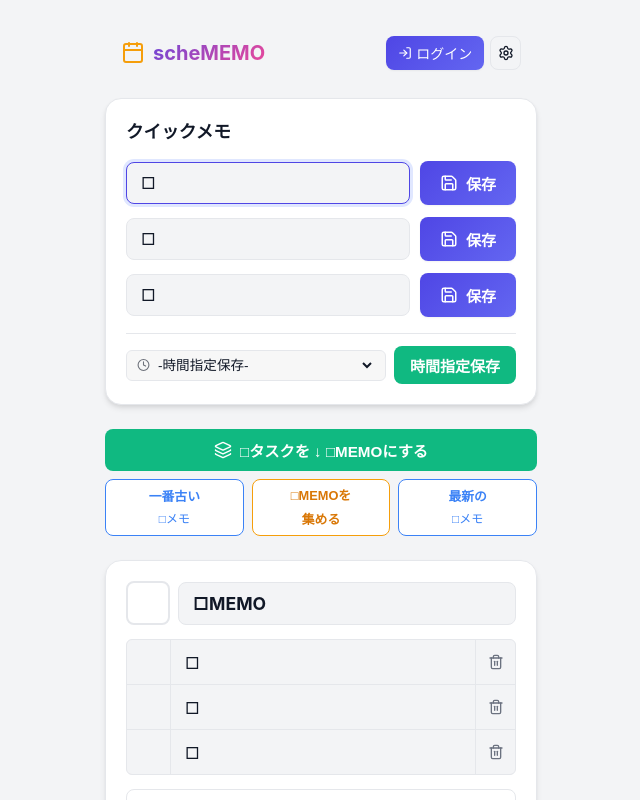
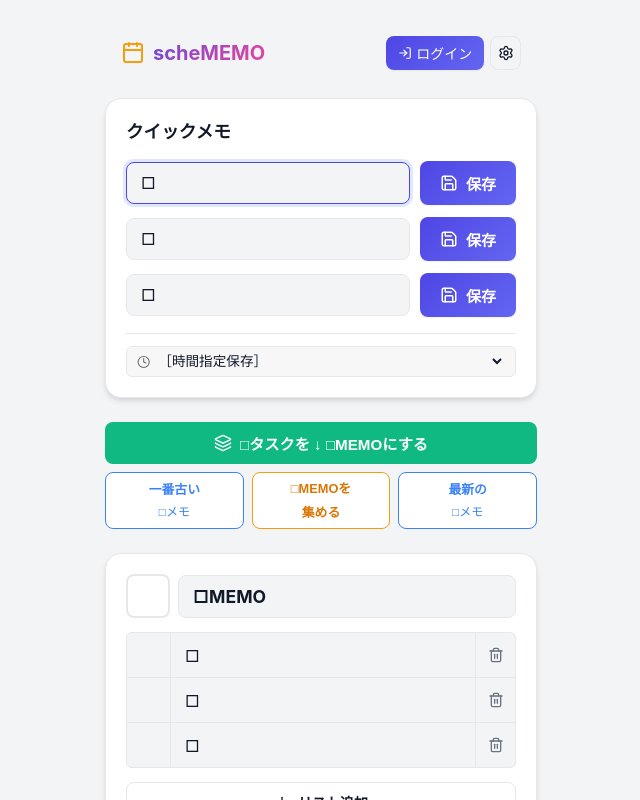
Before and after one commit to itokenlaw-rgb/scheMEMO, a React (Vite) app: page / in a window 1280 px wide. Shown: the top 800 px of the page, without its empty margins (319-959 px from the left). Built offline with nearby package versions, Linux system fonts and the light colour scheme.

Commit message:
singleEditer

```diff
--- a/src/App.tsx
+++ b/src/App.tsx
@@ -188,6 +188,9 @@ function App() {
   };
 
   // ── 「□タスクを⇩□MEMOにする」ボタンを押したときの処理 ──
+// src/App.tsx より、該当の handleMergeWeeklyMemos 関数周辺のみ抜粋
+
+  // ── 「□タスクを⇩□MEMOにする」ボタンを押したときの処理 ──
   const handleMergeWeeklyMemos = async () => {
     setIsLoading(true);
     try {
@@ -209,10 +212,8 @@ function App() {
         const eventDate = new Date(e.start);
         const title = (e.title || '').trim();
 
-        // 指定された日付範囲内か
         const isWithinRange = eventDate >= startRange && eventDate <= endRange;
 
-        // 「□」で始まり、かつ「□MEMO」などの一括用タイトルを含まない純粋なタスクか（タイトル空防御付き）
         const isPureTask =
           title.startsWith('□') &&
           !title.toUpperCase().includes('MEMO') &&
@@ -227,7 +228,14 @@ function App() {
         return;
       }
 
-      // 3. 集めたタスクのタイトルを1行ずつの箇条書きテキスト（内容欄用）にする
+      // ── 【１の修正】集めたタスクを開始時刻の古い順（時系列順）に並び替える ──
+      targetTasks.sort((a, b) => {
+        const timeA = new Date(a.start).getTime();
+        const timeB = new Date(b.start).getTime();
+        return timeA - timeB; // 古い順にソート
+      });
+
+      // 3. 時系列順にソートされたタスクのタイトルを1行ずつの箇条書きテキストにする
       const memoLines = targetTasks.map((t: CalendarEvent) => (t.title || '').trim());
       const memoContent = memoLines.join('\n');
 
@@ -252,12 +260,12 @@ function App() {
       const taskIds = targetTasks.map(t => t.id);
       setMergedTaskIds(taskIds);
 
-      // 7. エディターへセット（BatchEditorが自動的に起動し、バラして中身を表示します）
+      // 7. エディターへセット
       setSelectedEvent(generatedMemoEvent);
 
     } catch (error) {
       console.error(error);
-      alert("処理中にエラーが発生しました。カレンダーデータの一部に不整合がある可能性があります。");
+      alert("処理中にエラーが発生しました。");
     } finally {
       setIsLoading(false);
     }
--- a/src/components/SingleEditor.tsx
+++ b/src/components/SingleEditor.tsx
@@ -29,7 +29,7 @@ function nextOrThisSaturday(from: Date): Date {
 /** 設定値をもとにプリセット選択肢のラベルを生成 */
 function buildPresets(s: TimeSettings) {
   return [
-    { label: '-時間指定保存-', value: 'default' },
+    { label: '［時間指定保存］', value: 'default' },
     { label: `${s.preset1HoursLater}時間後`, value: 'p1' },
     { label: `今日の ${s.preset2TodayHour}時`, value: 'p2' },
     { label: `明日の ${s.preset3TomorrowHour}時`, value: 'p3' },
@@ -70,7 +70,6 @@ function calcPresetTime(value: string, s: TimeSettings): { start: Date; end: Dat
       break;
     }
     default: {
-      // 基本設定の quickMemoSaveHour (本日の〇時)
       start.setHours(s.quickMemoSaveHour, 0, 0, 0);
       break;
     }
@@ -101,7 +100,7 @@ export const SingleEditor: React.FC<SingleEditorProps> = ({ onSave }) => {
     return () => clearTimeout(id);
   }, []);
 
-  // 右横の単体「保存」ボタン：常に「本日の21時（設定値）」に保存
+  // 右横の単体「保存」ボタン
   const handleSaveField = useCallback((
     text: string,
     setText: React.Dispatch<React.SetStateAction<string>>,
@@ -110,7 +109,6 @@ export const SingleEditor: React.FC<SingleEditorProps> = ({ onSave }) => {
     const trimmed = text.replace(/^[□☑]\s*/, '').trim();
     if (!trimmed) return;
 
-    // 単体保存ボタンは常に基本設定の「本日の〇時」に保存するため、'default' を明示
     const { start, end } = calcPresetTime('default', settings);
 
     const newEvent: CalendarEvent = {
@@ -131,48 +129,45 @@ export const SingleEditor: React.FC<SingleEditorProps> = ({ onSave }) => {
     }
   }, [settings, onSave]);
 
-  // 【２の修正】：下部の「時間指定保存」ボタンをクリックした時の一括登録処理
-  const handlePresetSaveAll = () => {
-    if (timePreset === 'default') {
-      alert('保存する時間（プリセット）を選択してください。');
-      return;
-    }
+  // 【修正】：プルダウンの選択肢が「変更（クリック選択）されたとき」に直接呼び出す一括登録処理
+  const handleSelectPresetDirectly = (presetValue: string) => {
+    if (presetValue === 'default') return;
 
-    // 入力欄1〜3のテキストを配列にまとめる
     const fields = [
       { text: text1, setter: setText1 },
       { text: text2, setter: setText2 },
       { text: text3, setter: setText3 }
     ];
 
-    // 「□」以外の文字が実際に入力されているものだけを抽出
+    // 入力があるタスクのみを対象にする
     const validFields = fields.filter(f => f.text.replace(/^[□☑]\s*/, '').trim().length > 0);
 
     if (validFields.length === 0) {
-      alert('時間指定保存するタスクを入力欄に記入してください。');
+      alert('時間指定保存するタスクを入力欄に記入してから、選択肢を選んでください。');
+      setTimePreset('default');
       return;
     }
 
-    // 選択されたプリセット時間（「明日の21時」など）を計算
-    const { start, end } = calcPresetTime(timePreset, settings);
+    // 選択された時間（presetValue）で時間を算出
+    const { start, end } = calcPresetTime(presetValue, settings);
 
-    // 有効な入力内容を1つずつ、そのタイトルの予定としてループ保存
+    // カレンダーへ1つずつ登録
     validFields.forEach((field, index) => {
       const newEvent: CalendarEvent = {
         id: `evt-${Date.now()}-preset-${index}-${Math.random().toString(36).substring(2, 5)}`,
-        title: field.text.trim(), // 記入欄の文字列（例: □ABC）をそのままタイトルにする
+        title: field.text.trim(),
         start: new Date(start),
         end: new Date(end),
-        memo: '', // 内容は何も記載しない
+        memo: '',
         status: 'unchecked',
         isBatch: false,
       };
       onSave(newEvent);
-      field.setter('□'); // 入力欄をクリア
+      field.setter('□');
     });
 
-    setTimePreset('default'); // プルダウンをリセット
-    alert('選択した時間指定で、すべてのタスクを1つずつカレンダーに登録しました。');
+    setTimePreset('default'); // プルダウンの表示を「-えらんで時間指定保存-」に戻す
+    alert('選択した時間指定でカレンダーに登録しました。');
     setTimeout(() => focusAfterCheckbox(inputRef1.current), 0);
   };
 
@@ -243,13 +238,17 @@ export const SingleEditor: React.FC<SingleEditorProps> = ({ onSave }) => {
         </button>
       </div>
 
-      {/* 【２の修正】：下部に配置した時間指定保存用のプルダウンとボタンエリア */}
+      {/* 【修正】：プルダウン単体にして、選んだ瞬間に登録される仕様へ変更 */}
       <div style={{ display: 'flex', gap: '0.5rem', alignItems: 'center', borderTop: '1px solid var(--border)', paddingTop: '0.75rem', marginTop: '0.25rem' }}>
         <div style={{ display: 'flex', alignItems: 'center', gap: '0.25rem', backgroundColor: 'rgba(0,0,0,0.03)', padding: '6px 10px', borderRadius: '6px', flex: 1, border: '1px solid var(--border)' }}>
           <Clock size={14} style={{ opacity: 0.6 }} />
           <select
             value={timePreset}
-            onChange={(e) => setTimePreset(e.target.value)}
+            onChange={(e) => {
+              const val = e.target.value;
+              setTimePreset(val);
+              handleSelectPresetDirectly(val); // 選択された瞬間に登録処理をキック
+            }}
             style={{
               border: 'none',
               background: 'transparent',
@@ -257,7 +256,8 @@ export const SingleEditor: React.FC<SingleEditorProps> = ({ onSave }) => {
               color: 'inherit',
               cursor: 'pointer',
               outline: 'none',
-              width: '100%'
+              width: '100%',
+              fontWeight: '500'
             }}
           >
             {presets.map(p => (
@@ -265,14 +265,6 @@ export const SingleEditor: React.FC<SingleEditorProps> = ({ onSave }) => {
             ))}
           </select>
         </div>
-        <button
-          className="btn btn-secondary"
-          onClick={handlePresetSaveAll}
-          disabled={timePreset === 'default'}
-          style={{ gap: '0.25rem', minHeight: '38px', padding: '0 1rem' }}
-        >
-          時間指定保存
-        </button>
       </div>
     </div>
   );
```
